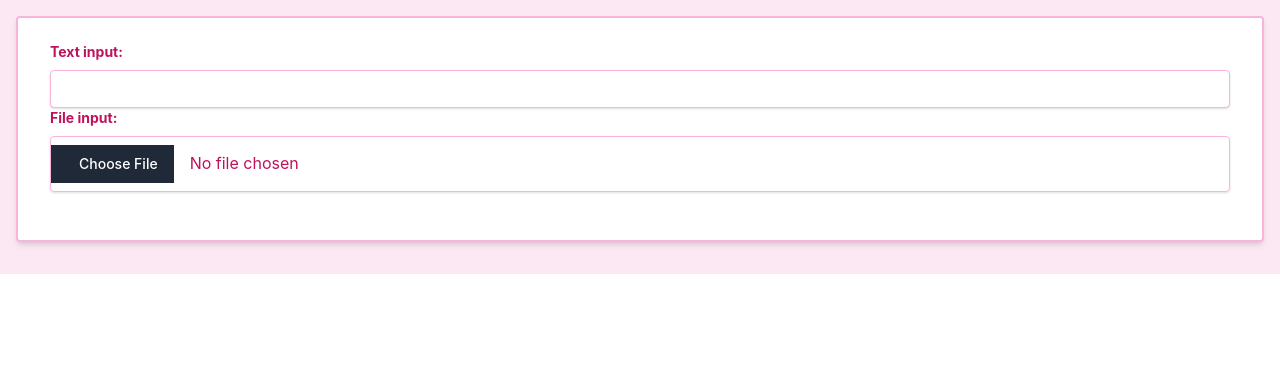
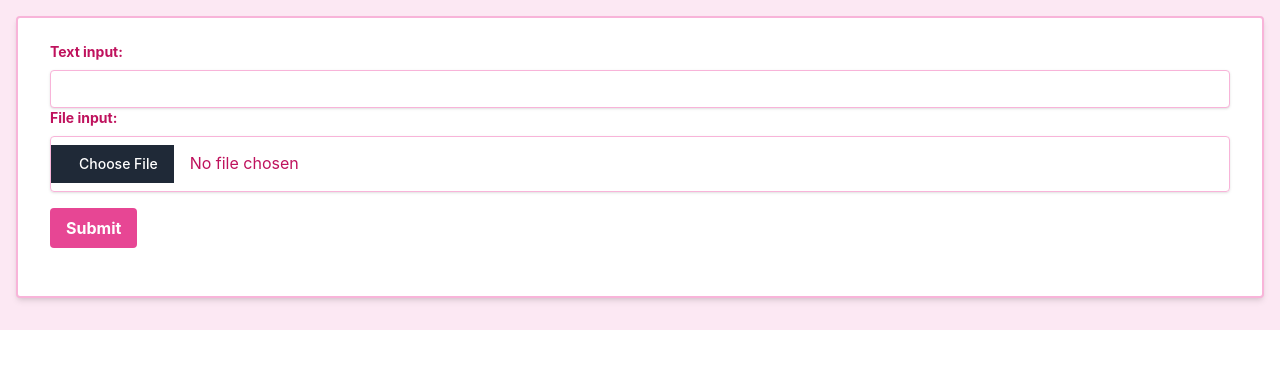
Before and after one commit to tip226/aws-file-upload, a React (Create React App) app in the folder frontend/: page / in a window 1280 px wide. Shown: the top 368 px of the page. Built offline with nearby package versions, Linux system fonts and the light colour scheme.

Commit message:
added submit

```diff
--- a/frontend/src/App.js
+++ b/frontend/src/App.js
@@ -33,6 +33,11 @@ function App() {
               className="shadow appearance-none border border-pink-300 rounded w-full py-2 px-3 text-pink-700 leading-tight focus:outline-none focus:shadow-outline focus:border-pink-500"
             />
           </div>
+          <div className="flex items-center justify-between">
+            <button type="submit" className="bg-pink-500 hover:bg-pink-600 text-white font-bold py-2 px-4 rounded focus:outline-none focus:shadow-outline">
+              Submit
+            </button>
+          </div>
         </div>
       </form>
     </div>
```
